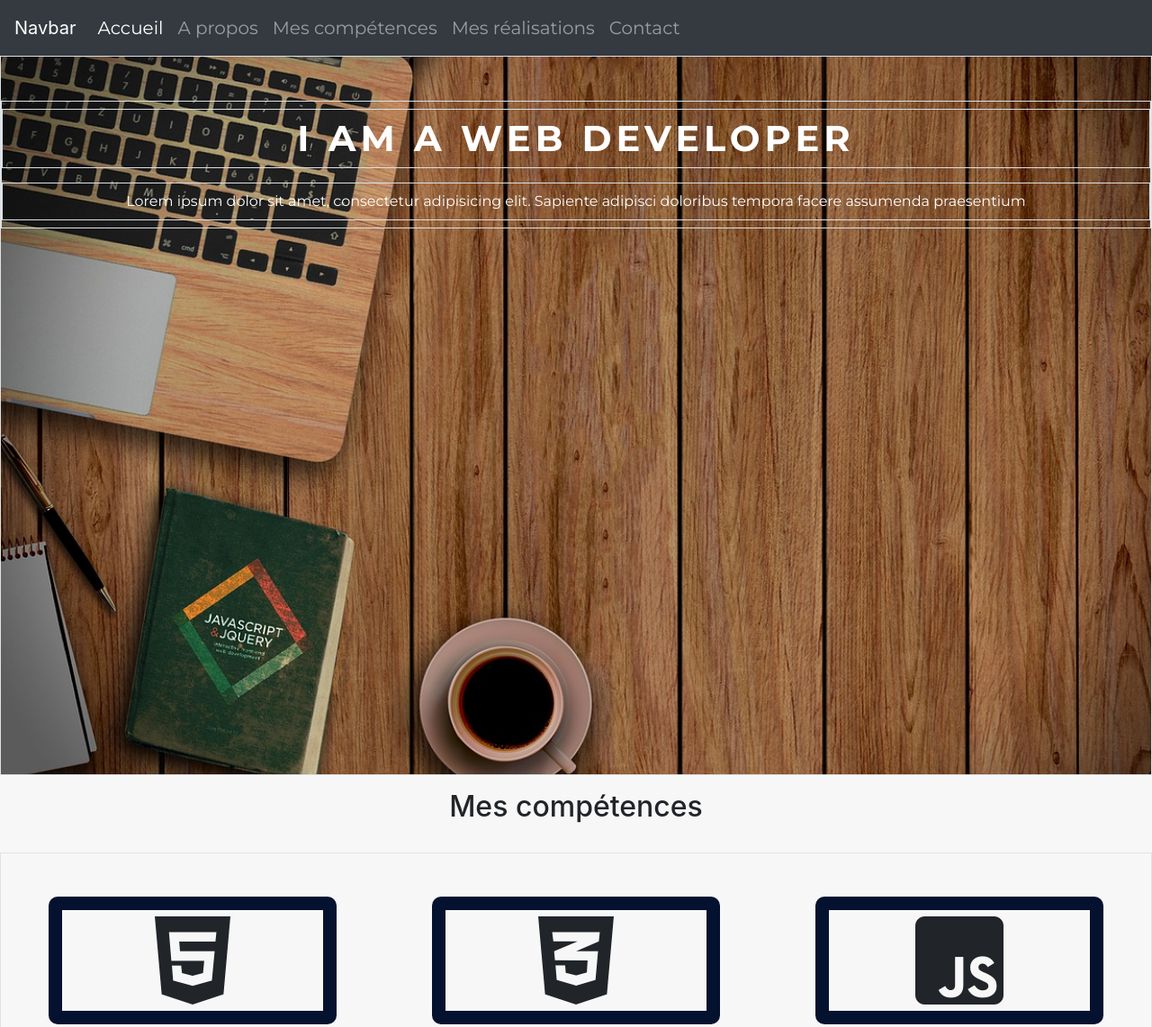
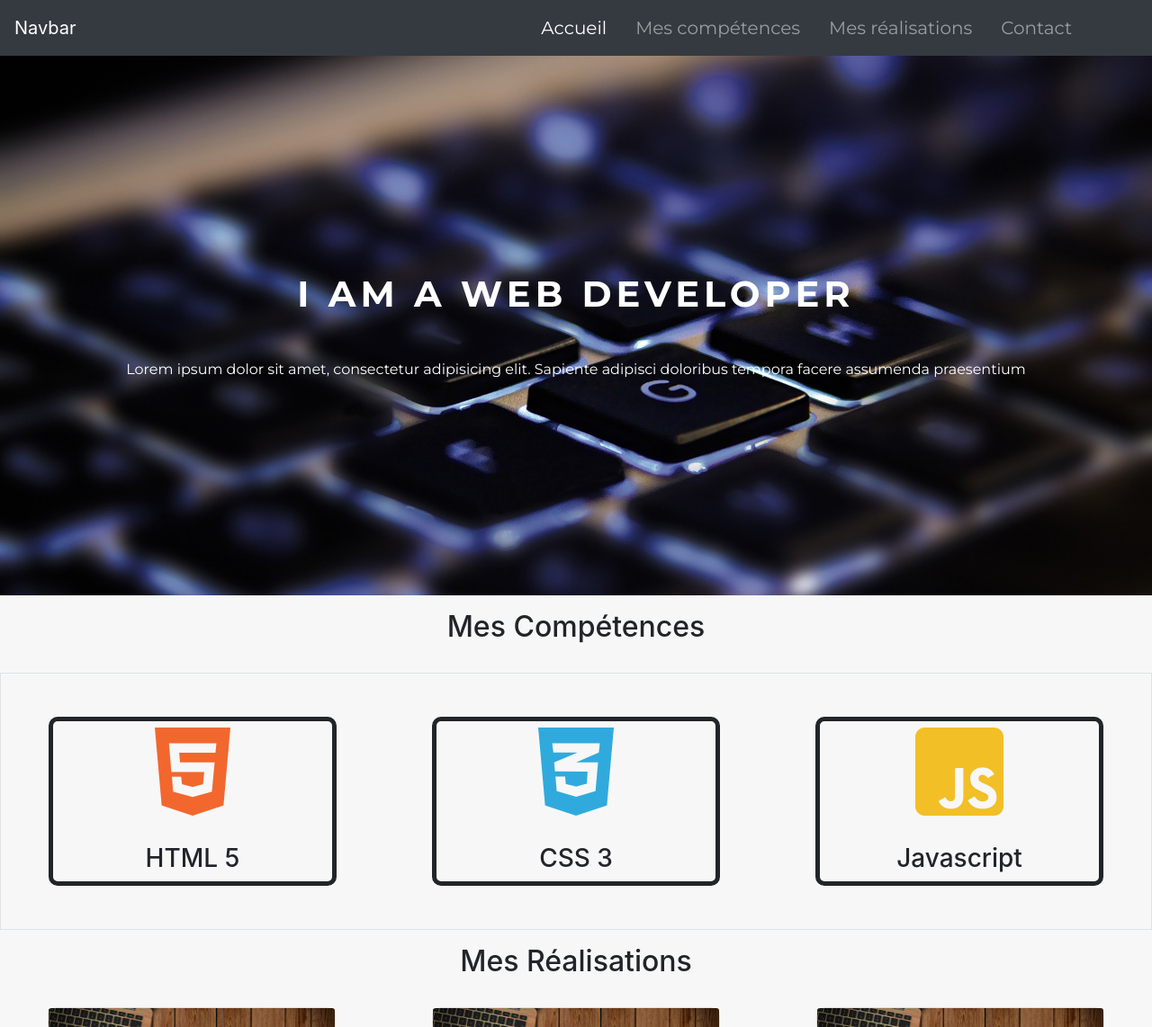
Before and after one commit to Moandh81/porfolio, a plain HTML site: page index.html in a window 1280 px wide. Shown: the top 1142 px of the page at 90% size. Drawn offline with nearby package versions, Linux system fonts and the light colour scheme.

Commit message:
ajustements 1

```diff
--- a/index.html
+++ b/index.html
@@ -38,28 +38,25 @@
   </button>
 
   <div class="collapse navbar-collapse" id="navbarSupportedContent">
-    <ul class="navbar-nav mr-auto text-center">
-      <li class="nav-item active">
+    <ul class="navbar-nav mr-auto text-center offset-lg-5 d-lg-flex flex-lg-row justify-content-lg-around">
+      <li class="nav-item active mx-lg-2">
         <a class="nav-link" href="#">Accueil <span class="sr-only">(current)</span></a>
       </li>
 
-      <li class="nav-item">
-        <a class="nav-link" href="#">A propos</a>
-      </li>
 
 
-      <li class="nav-item">
+      <li class="nav-item mx-lg-2">
         <a class="nav-link" href="#">Mes compétences</a>
       </li>
 
 
-      <li class="nav-item">
+      <li class="nav-item mx-lg-2">
         <a class="nav-link" href="#">Mes réalisations</a>
       </li>
 
 
 
-      <li class="nav-item">
+      <li class="nav-item mx-lg-2">
         <a class="nav-link" href="#">Contact</a>
       </li>
 
@@ -80,14 +77,14 @@
 
 <!-- Start of banner section -->
 
-<section class="banner container-fluid border">
+<section class="banner container-fluid">
 
 
-<div class="row flex-column justify-content-center border my-5">
+<div class="row d-flex flex-column justify-content-center h-100">
 
-<h1 class="text-center py-5 py-sm-2 my-3 my-sm-2 border ">I am a web developer</h1>
+<h1 class="text-center my-4">I am a web developer</h1>
 
-<p class="text-center py-5 py-sm-2 my-sm-2 my-4 border">Lorem ipsum dolor sit amet, consectetur adipisicing elit. Sapiente adipisci doloribus tempora facere assumenda praesentium</p>
+<p class="text-center my-4">Lorem ipsum dolor sit amet, consectetur adipisicing elit. Sapiente adipisci doloribus tempora facere assumenda praesentium</p>
 
 
 </div>
@@ -105,7 +102,7 @@
 
 <div class="row text-center">
 
-<h2 class=" mx-auto my-3">Mes compétences</h2>
+<h2 class=" mx-auto my-3">Mes Compétences</h2>
 
 
 </div>
@@ -113,9 +110,15 @@
 <div class="row competences flex-row justify-content-around border text-center my-3">
 
 
-	<div class="html col-md-3 col-sm-12 my-5 "><i class="fab fa-html5 fa-7x"></i></div>
-	<div class="css col-md-3 col-sm-12 my-5 "><i class="fab fa-css3-alt fa-7x"></i></i></div>
-	<div class="javascript col-md-3 col-sm-12 my-5"><i class="fab fa-js-square fa-7x"></i></div>
+	<div class="html col-md-3 col-sm-12 my-5 "><i class="fab fa-html5 fa-7x"></i><br><br>
+		<h3>HTML 5</h3>
+	</div>
+	<div class="css col-md-3 col-sm-12 my-5 "><i class="fab fa-css3-alt fa-7x"></i><br><br>
+		<h3>CSS 3</h3>
+	</div>
+	<div class="javascript col-md-3 col-sm-12 my-5"><i class="fab fa-js-square fa-7x"></i><br><br>
+		<h3>Javascript</h3>
+	</div>
 
 
 
@@ -278,15 +281,15 @@
 
 
 <!-- Start of Section Contact -->
-<section class="container-fluid formulaire-contact">
+<section class="container-fluid formulaire-contact pb-4">
 
 	<div class="row mt-5">
 
-		<h2 class="mx-auto font-weight-bold mt-3">Contactez-moi</h2>
+		<h2 class="mx-auto font-weight-bold mt-3 mb-3">Contactez-moi</h2>
 	</div>
 
 <form>
-	<div class="form-group">
+	<div class="form-group pt-2">
 
 		<input type="text" class="form-control offset-lg-3 col-lg-6 mb-5 offset-md-1  col-md-10" required="active" id="Nom" placeholder="Entrez votre nom">
 
@@ -320,6 +323,19 @@
 </main>
 
 
+<footer class="bg-dark text-light py-5 text-center">
+<!-- Start of footer -->
+
+<p>&copy; 2018 Mohamed Anis DHOUIEB<p>
+
+
+
+
+
+<!-- End of footer -->
+</footer>
+
+
 
 
 
--- a/style.css
+++ b/style.css
@@ -14,10 +14,10 @@ main {
 
 
 .banner {
-	background-image: url(images/web-design.jpg);
+	background-image: url(images/technology.jpg);
 	background-position: center, center;
 	background-size: cover;
-	height: 100vh;
+	height: 600px;
 	padding-top: 1px; /* annuler le débordement des marges */
 }
 
@@ -41,13 +41,61 @@ color:white;
 
 
 .competences div {
-	border: solid 15px #04122f;
+	border: solid 5px;
 	border-radius: 10px;
 }
 
 
+.fa-html5 {
+
+	color: #f2672e;
+	transition: color 1s ease-in-out;
+}
+
+
+.fa-html5:hover {
+	color: #e65127;
+}
+
+
+
+.fa-css3-alt {
+
+	color: #30aadd;
+	transition: color 1s ease-in-out;
+
+}
+
+
+.fa-css3-alt:hover {
+	color: #0c73b8;
+}
+
+
+.fa-js-square {
+	color: #f2bf26;
+	transition: color 1s ease-in-out;
+
+
+}
+
+
+.fa-js-square:hover {
+	color: #e7a328;
+
+
+}
+
+
+
 .card {
 	border-radius: 10px;
+	transition: box-shadow .4s ease-in-out;
+}
+
+.card:hover {
+		box-shadow: 1px 1px 10px rgba(0,0,0,0.15);
+
 }
 
 
@@ -55,3 +103,8 @@ color:white;
 	font-family: 'Montserrat', sans-serif;
 
 }
+
+.formulaire-contact button[type="submit"] {
+	letter-spacing: 1px;
+
+}
```
Also changed, not shown: images/technology.jpg (added).
